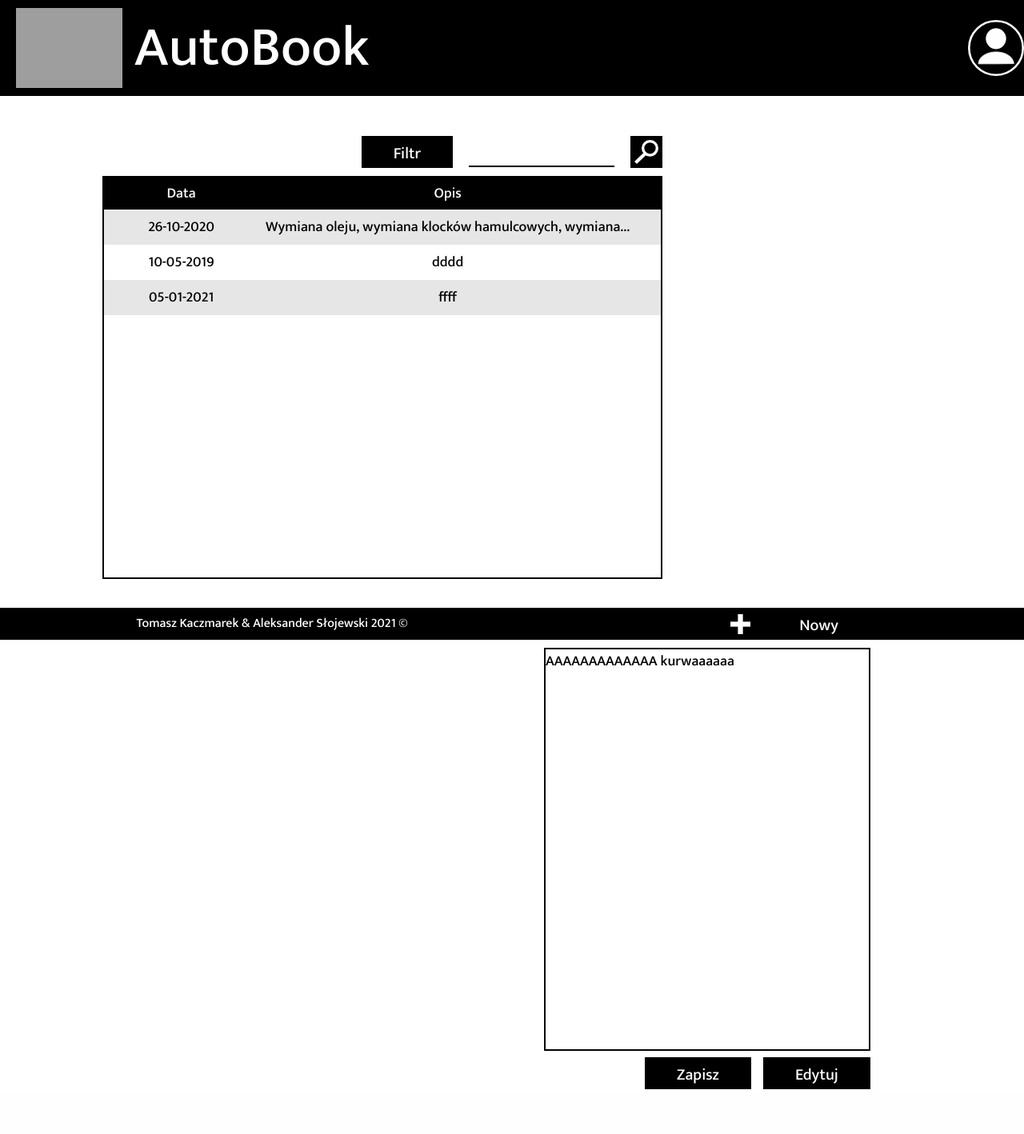
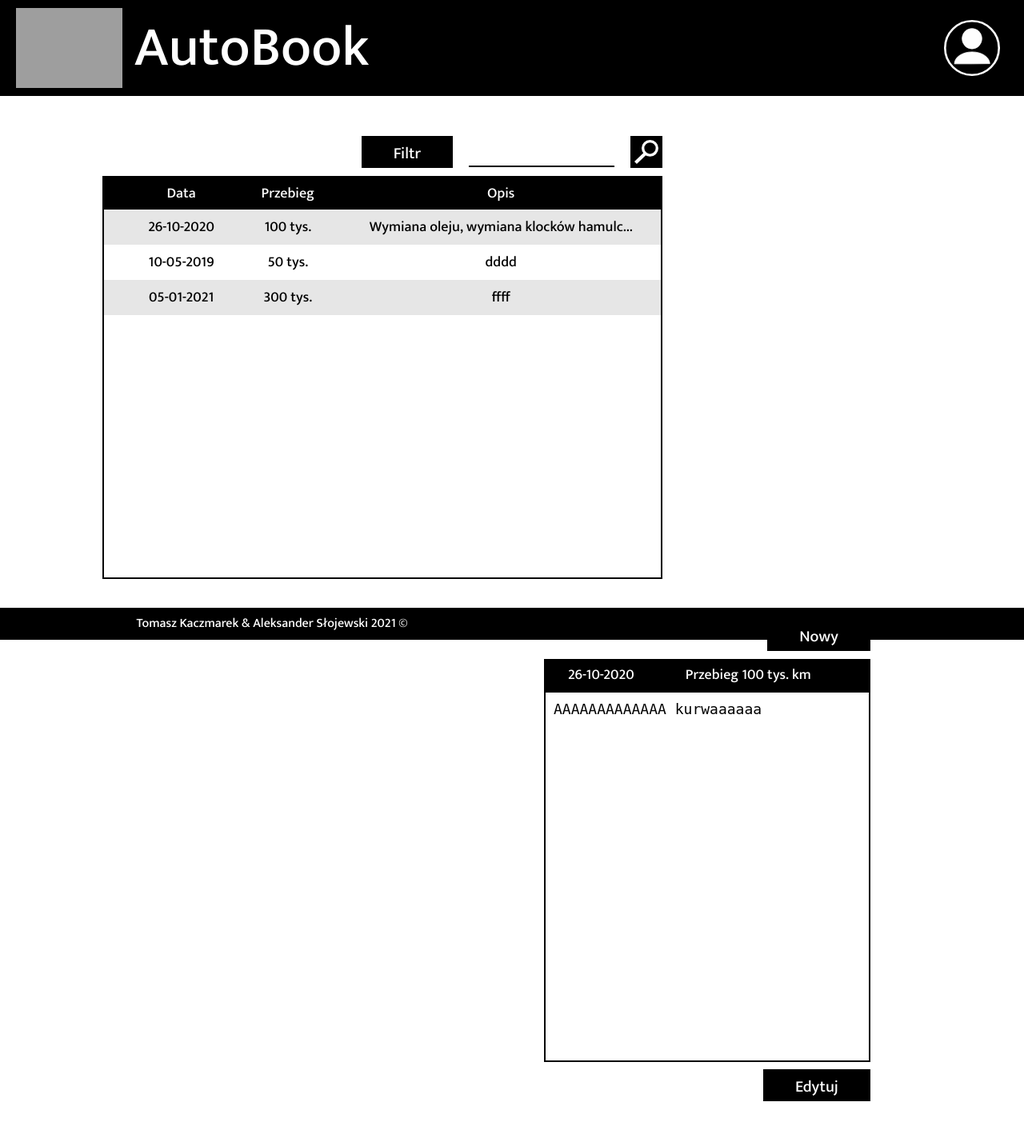
Before and after one commit to Tomasz1026/AutoBook, a PHP site: page /php/add.html in a window 1280 px wide. Shown: the whole page at 80% size. Before the commit the page ends 1362 px from the top, so only its background shows below. Run offline with PHP 8.4, Linux system fonts and the light colour scheme; grey boxes are pictures that could not be loaded.

Commit message:
Tomaszek fistaszek
moje pitu pitu

```diff
--- /dev/null
+++ b/js/add_scripts.js
@@ -0,0 +1,105 @@
+$( document ).ready(function() {
+/*
+    var opisA = "Wymiana oleju, wymiana klocków hamulcowych, wymiana wycieraczek, kręcenie licznika"
+    var opisB = "Steven Paul Jobs - jeden z trzech założycieli, były prezes i przewodniczący rady nadzorczej Apple Inc."
+    var opisC = "Steven Paul Jobs - jeden z trzech założycieli, były prezes i przewodniczący rady nadzorczej Apple Inc."
+
+    function checkDesc(description) {
+        if(description.length > 52) {
+            let newdesc = "";
+
+            for(let i=0;i<53;i++)
+            {
+                newdesc += description[i];
+            }
+
+            newdesc+="...";
+            return newdesc;
+        }
+    }
+
+    console.log(checkDesc(opisA));
+*/
+
+
+    $("#edit").on('click', () => {
+        if($("#passive_textarea").css('display') == 'none') {
+            $("#add").hide();
+            $("#save").hide();
+
+            $("#date_input").hide();
+            $("#mileage_input").hide();
+
+            $("#passive_date").show();
+            $("#passive_mileage").show();
+
+            $("#passive_textarea").show();
+            $("#richer_description textarea").hide();
+
+
+        } else {
+            $("textarea").val($("#passive_textarea").html());
+            $("#passive_textarea").hide();
+            $("#richer_description textarea").show();
+
+            $("#date_input").show();
+            $("#mileage_input").show();
+
+            if(($("#passive_mileage").html()).search("tys.")!=-1)
+            {
+                $("#mileage_input").val(($("#passive_mileage").html()).replace(" tys.", "000"))
+            }
+
+            let fullDate = $("#passive_date").html();
+
+            let day = fullDate.slice(0, $("#passive_date").html().search('-'));
+            fullDate = fullDate.slice(fullDate.search('-')+1, fullDate.length);
+            let month = fullDate.slice(0, $("#passive_date").html().search('-'));
+            let year = fullDate.slice(fullDate.search('-')+1, fullDate.length);
+
+            $("#date_input").val(year+"-"+month+"-"+day);
+
+            $("#passive_date").hide();
+            $("#passive_mileage").hide();
+
+            $("#add").show();
+            $("#save").show();
+        }
+
+    })
+
+    $("#save").on('click', () => {
+        $("#passive_textarea").html($("textarea").val());
+
+        //system konwertowania przebiegu
+
+
+        let date = new Date( $("#date_input").val());
+
+        console.log()
+
+        $("#passive_date").html(('0' + date.getDate()).slice(-2) +'-'+ ('0' + (date.getMonth()+1)).slice(-2) +'-'+ date.getFullYear());
+
+        $("#edit").click();
+    })
+
+    $(".category").mouseenter( function() {
+
+    $(this).find("div").show();
+
+    }).mouseleave( function() {
+
+    $(this).find("div").hide();
+
+    })
+
+
+    $(".sub_list span").on('click', function() {
+
+    $("textarea").val($("textarea").val()+$(this).parents(".category").find("span:last").html()+" "+$(this).html()+"\n");
+    })
+/*
+    window.onbeforeunload = function() {
+        return '';
+    };*/
+})
--- a/js/script.js
+++ b/js/script.js
@@ -1,4 +1,5 @@
 $( document ).ready(function() {
+
     $("#eye_svg").on('click', () => {
       if ($("#pass_input input").attr("type") == "password") {
           $("#eye_svg").css({"background":"url(../img/crossed_out_eye.svg)"})
@@ -9,54 +10,4 @@
         }
     })
 
-
-var opisA = "Wymiana oleju, wymiana klocków hamulcowych, wymiana wycieraczek, kręcenie licznika"
-var opisB = "Steven Paul Jobs - jeden z trzech założycieli, były prezes i przewodniczący rady nadzorczej Apple Inc."
-var opisC = "Steven Paul Jobs - jeden z trzech założycieli, były prezes i przewodniczący rady nadzorczej Apple Inc."
-
-function checkDesc(description) {
-    if(description.length > 52) {
-        let newdesc = "";
-
-        for(let i=0;i<53;i++)
-        {
-            newdesc += description[i];
-        }
-
-        newdesc+="...";
-        return newdesc;
-    }
-}
-
-
-console.log(checkDesc(opisA));
-
-$("#edit").on('click', () => {
-    if($("#passive_textarea").css('display') == 'none') {
-      $("#passive_textarea").show();
-      $("#richer_description textarea").hide();
-    } else {
-      $("#passive_textarea").hide();
-      $("#richer_description textarea").show();
-    }
-
-})
-
-$(".category").mouseenter( function() {
-
-  $(this).find("div").show();
-
-})
-
-$(".category").mouseleave( function() {
-
-  $(this).find("div").hide();
-
-})
-
-$(".sub_list span").on('click', function() {
-
-  $("textarea").val($("textarea").val()+$(this).parents(".category").find("span:last").html()+" "+$(this).html()+"\n");
-
-})
 });
--- a/php/add.html
+++ b/php/add.html
@@ -1,3 +1,11 @@
+<?php
+    session_start();
+    if(!(isset($_SESSION['user_logged']) && $_SESSION['user_logged']==true))
+    {
+        header("Location: index.php");
+        exit();
+    }
+?>
 <!DOCTYPE html>
 <html lang="pl">
 <head>
@@ -11,7 +19,6 @@
 
 </head>
 <body>
-
     <header>
         <img id="logo" src="../img/logo.svg">
         <span>AutoBook</span>
@@ -23,10 +30,26 @@
             <input type="text" id="search_text">
             <div id="search_filter">Filtr</div>
             <div id="service_table">
-                <div id="table_header"><div id="table_header_date">Data</div><div id="table_header_description">Opis</div></div>
-                <div class="row" id="0"><div id="date">26-10-2020</div><div id="description">Wymiana oleju, wymiana klocków hamulcowych, wymiana...</div></div>
-                <div class="row" id="1"><div id="date">10-05-2019</div><div id="description">dddd</div></div>
-                <div class="row" id="2"><div id="date">05-01-2021</div><div id="description">ffff</div></div>
+                <div id="table_header">
+                    <div id="table_header_date">Data</div>
+                    <div id="table_header_mileage">Przebieg</div>
+                    <div id="table_header_description">Opis</div>
+                </div>
+                <div class="row" id="0">
+                    <div id="date">26-10-2020</div>
+                    <div id="mileage">100 tys.</div>
+                    <div id="description">Wymiana oleju, wymiana klocków hamulc...</div>
+                </div>
+                <div class="row" id="1">
+                    <div id="date">10-05-2019</div>
+                    <div id="mileage">50 tys.</div>
+                    <div id="description">dddd</div>
+                </div>
+                <div class="row" id="2">
+                    <div id="date">05-01-2021</div>
+                    <div id="mileage">300 tys.</div>
+                    <div id="description">ffff</div>
+                </div>
             </div>
         </div>
         <div id="richer_description">
@@ -52,7 +75,14 @@
                     </span>
                     <span>sratatata</span>
                 </div>
-
+            </div>
+            <div id="table_header">
+                <input type="date" id="date_input">
+                <div id="passive_date">26-10-2020</div>
+                <span>Przebieg</span>
+                <input type="number" id="mileage_input">
+                <div id="passive_mileage">100 tys.</div>
+                <span>km</span>
             </div>
             <textarea></textarea>
             <div id="passive_textarea">AAAAAAAAAAAAA kurwaaaaaa</div>
@@ -63,6 +93,6 @@
     <footer>
         <span>Tomasz Kaczmarek & Aleksander Słojewski 2021 &copy;</span>
     </footer>
-    <script type ="text/javascript" src="../js/script.js"></script>
+    <script type ="text/javascript" src="../js/add_scripts.js"></script>
 </body>
 </html>
--- a/style/add.css
+++ b/style/add.css
@@ -33,6 +33,7 @@
     width: 70px;
     height: 70px;
     margin-top: 25px;
+    margin-right: 30px;
     /*margin-bottom: 10px;*/
 }
 
@@ -60,7 +61,7 @@
 }
 
 #service_list_element{
-    height: 540px;
+    height: 554px;
     width: 700px;
     margin-top: 50px;
     margin-left: 10%;
@@ -127,6 +128,7 @@
     line-height: 40px;
     font-size: 18px;
     padding-left: 30px;
+    clear: both;
 }
 
 #table_header_date {
@@ -135,11 +137,19 @@
     text-align: center;
 }
 
+#table_header_mileage {
+    float: left;
+    width: 20%;
+    text-align: center;
+}
+
+
 #table_header_description {
     float: left;
-    width: 80%;
+    width: 60%;
     text-align: center;
 }
+
 
 .row{
     height: 40px;
@@ -157,8 +167,14 @@
     text-align: center;
 }
 
+.row #mileage {
+    width: 20%;
+    float: left;
+    text-align: center;
+}
+
 .row #description {
-    width: 80%;
+    width: 60%;
     float: left;
     text-align: center;
 }
@@ -175,7 +191,7 @@
 
 #richer_description {
     width: 408px;
-    height: 604px;
+    height: 644px;
 
     float: right;
     margin-top: 50px;
@@ -205,14 +221,62 @@
     display: inline-block;
 }
 
+input::-webkit-outer-spin-button,
+input::-webkit-inner-spin-button {
+  -webkit-appearance: none;
+  margin: 0;
+}
+
+/* Firefox */
+input[type=number] {
+  -moz-appearance: textfield;
+  width: 80px;
+}
+
+input[type=number]:focus{
+    outline: none;
+}
+
+input[type=date]{
+    margin-right: 30px;
+    margin-left:0;
+    width: 130px;
+}
+
+input[type=date]:focus{
+    outline: none;
+}
+
+#passive_mileage{
+    display:inline-block;
+}
+
+#passive_date{
+    display:inline-block;
+    margin-right: 60px;
+}
+
+#date_input, #mileage_input {
+    display: none;
+}
+
 #richer_description textarea {
     clear: both;
     border: 2px solid black;
-    width: 400px;
-    height: 496px;
+    width: 384px;
+    height: 440px;
     font-size: 18px;
     resize: none;
     display: none;
+    padding: 10px;
+
+}
+
+#richer_description textarea:focus {
+    /*border: 2px solid black;
+    border-style: solid;*/
+    outline: none;
+    margin: 0;
 }
 
 #list{
@@ -227,15 +291,18 @@
     background: white;
     left: 0;
     top: 40px;
+    width: 100px;
     /*padding-top: 5px;*/
 }
 #list span {
     display: inline-block;
-    /*line-height: 40px;*/
-    padding: 0px 10px 0px 10px;
+    width: 100%;
     /*margin-top: 40px;*/
+    text-align: center;
+}
+
+.category span {
     border-bottom: 1px solid black;
-    text-align: center;
 }
 
 #add:hover #list {
@@ -247,23 +314,33 @@
     color: black;
     font-size: 18px;
     border: 2px solid black;
-    /* width:200px;*/
+    width:120px;
     display: none;
     text-align: center;
     position: absolute;
     z-index: 2;
     background: white;
-    left: 92px;
+    margin:0;
+    padding:0;
+    left: 100px;
     margin-top: -2px;
 }
 
 #passive_textarea {
+    font-family: monospace;
     clear: both;
     border: 2px solid black;
-    width: 404px;
-    height: 500px;
+    width: 384px;
+    height: 440px;
     font-size: 18px;
-    margin-bottom: 8px;
+    line-height: 22px;
+    margin-bottom: 8.5px;
+    padding: 10px;
+    white-space: pre-line;
+}
+
+#add, #save {
+    display: none;
 }
 
 @media only screen and (max-width: 520px){
```
Lines whose indentation alone changed are shown as unchanged.
